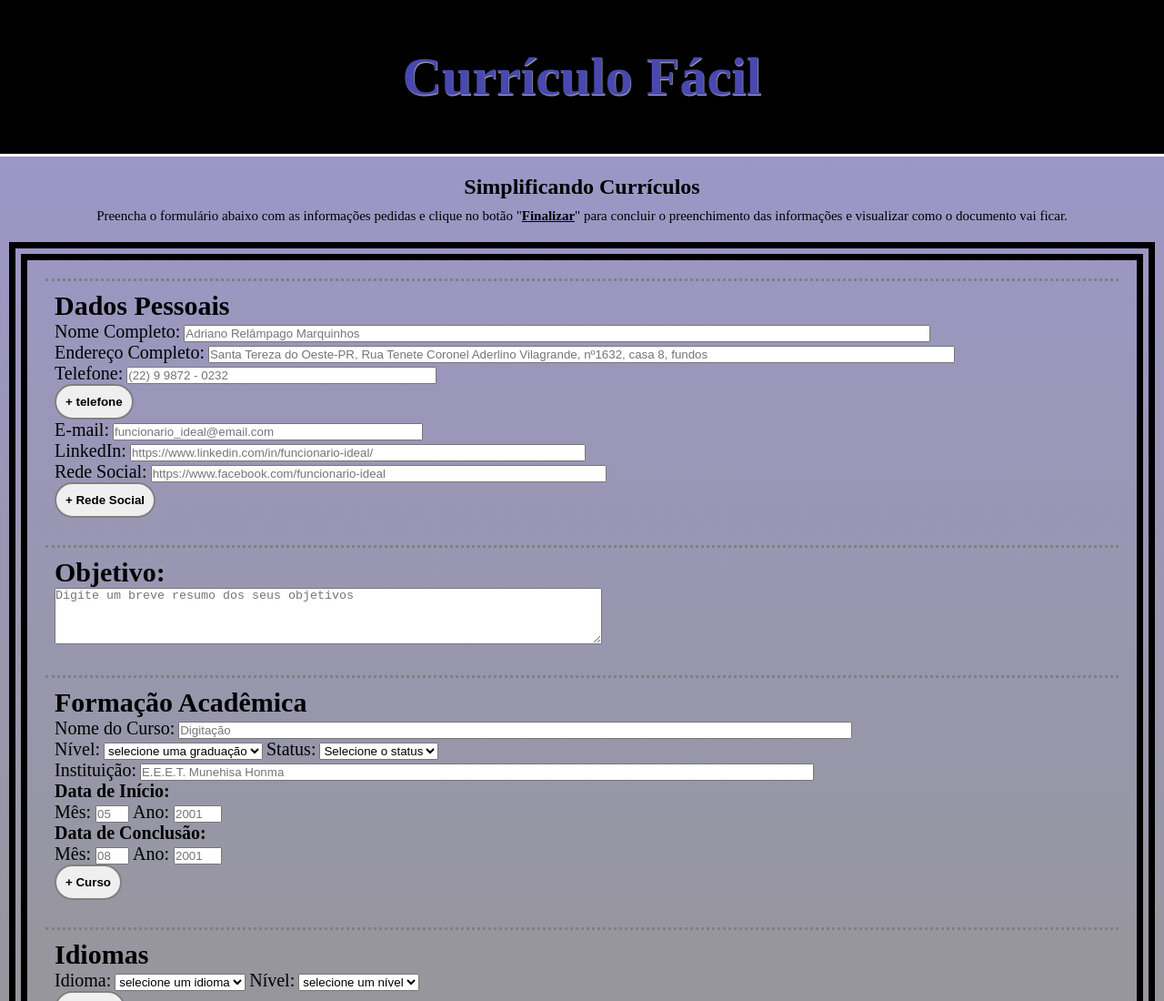
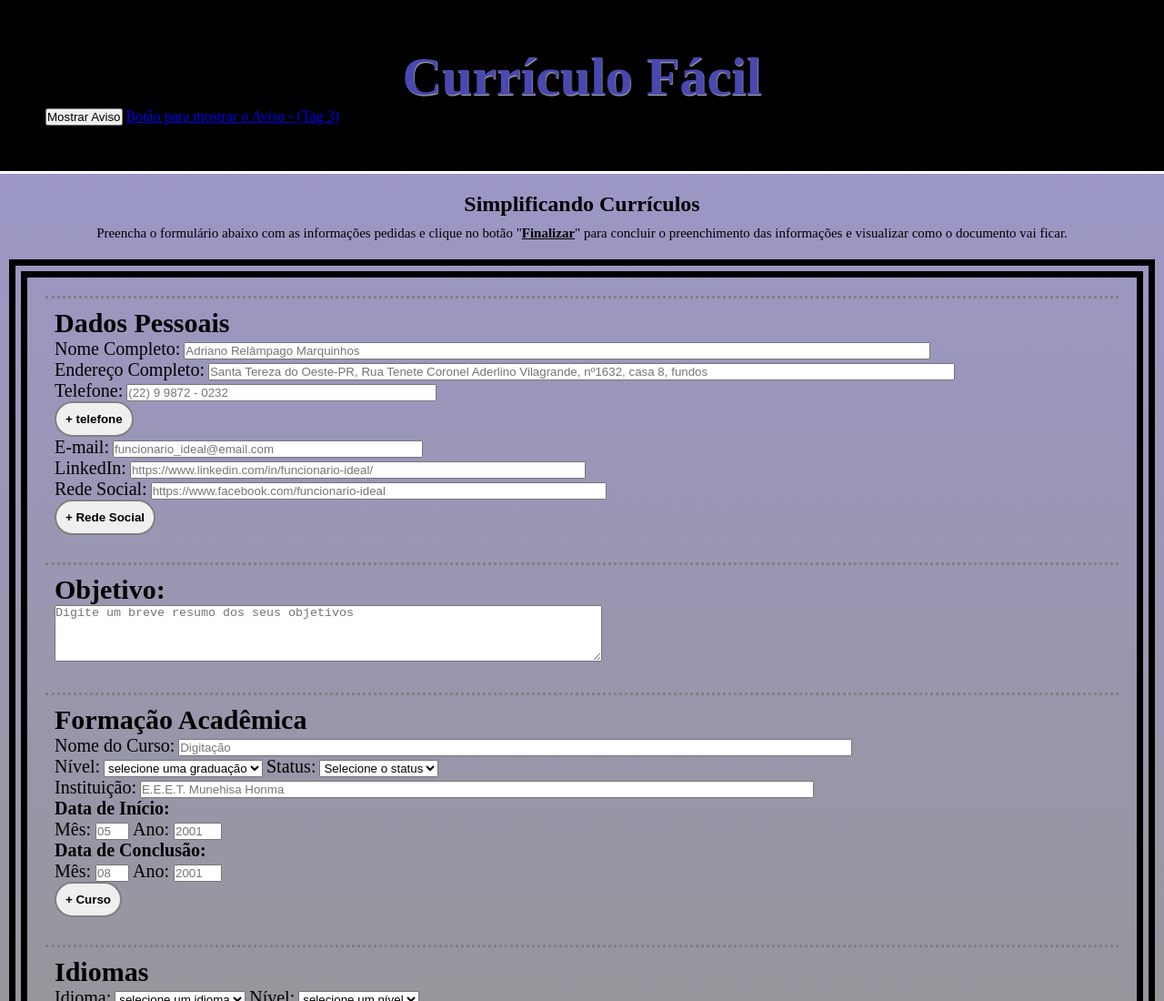
Before and after one commit to Augusto008/gerador-de-curriculos, a plain HTML site: page index.html in a window 1280 px wide. Shown: the top 1100 px of the page at 91% size. Drawn offline with Linux system fonts and the light colour scheme.

Commit message:
Update index.html

```diff
--- a/index.html
+++ b/index.html
@@ -14,6 +14,8 @@
     <body>
         <div class="cabeca" id="cabecalho">
             <h1 style="text-align: full;" class="titulo" id="tituloPrincipal">Currículo Fácil</h1>
+            <button onclick="window.sendAdoptCommand('open')">Mostrar Aviso</button>
+            <a href="javascript:void" onclick="window.sendAdoptCommand('open')">Botão para mostrar o Aviso - (Tag 3)</a>
         </div>
         <div class="intro" id="introducao">
             <h2 class="titulo" id="subTitulo">Simplificando Currículos</h2>
```
